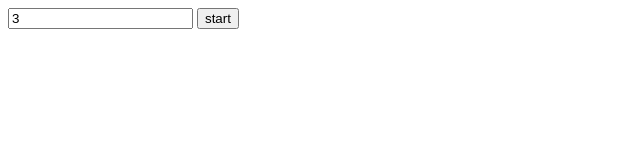
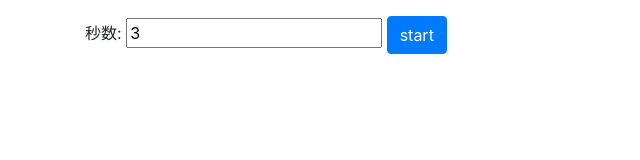
Before and after one commit to maangie/yatimer, a plain HTML site: page index.html in a window 1280 px wide. Shown: the whole page, without its empty margins (0-640 px from the left). Drawn offline with nearby package versions, Linux system fonts and the light colour scheme.

Commit message:
bootstrap 導入

```diff
--- a/index.html
+++ b/index.html
@@ -1,7 +1,22 @@
+<head>
+  <link href='https://stackpath.bootstrapcdn.com/bootstrap/4.4.1/css/bootstrap.min.css' rel='stylesheet' integrity='sha384-Vkoo8x4CGsO3+Hhxv8T/Q5PaXtkKtu6ug5TOeNV6gBiFeWPGFN9MuhOf23Q9Ifjh' crossorigin='anonymous'>
+  <script src='https://code.jquery.com/jquery-3.4.1.slim.min.js' integrity='sha256-pasqAKBDmFT4eHoN2ndd6lN370kFiGUFyTiUHWhU7k8=' crossorigin='anonymous'></script>
+  <script src='https://stackpath.bootstrapcdn.com/bootstrap/4.4.1/js/bootstrap.min.js' integrity='sha384-wfSDF2E50Y2D1uUdj0O3uMBJnjuUD4Ih7YwaYd1iqfktj0Uod8GCExl3Og8ifwB6' crossorigin='anonymous'></script>
+
+  <style>
+    body {
+      margin-top: 1em;
+    }
+  </style>
+</head>
 <body>
-  <input id='how_many_minutes' type='number' value='3'>
-  <button id='start_button'>start</button>
-  <span id='remaining_time_area'></span>
+  <div class='container'>
+    <label for='how_many_minutes'>秒数:</label>
+    <input id='how_many_minutes' type='number' value='3'>
+
+    <button id='start_button' class='btn btn-primary'>start</button>
+    <span id='remaining_time_area' class='col-sm-12'></span>
+  </div>
 
   <script>
     let start_time = null;
```
